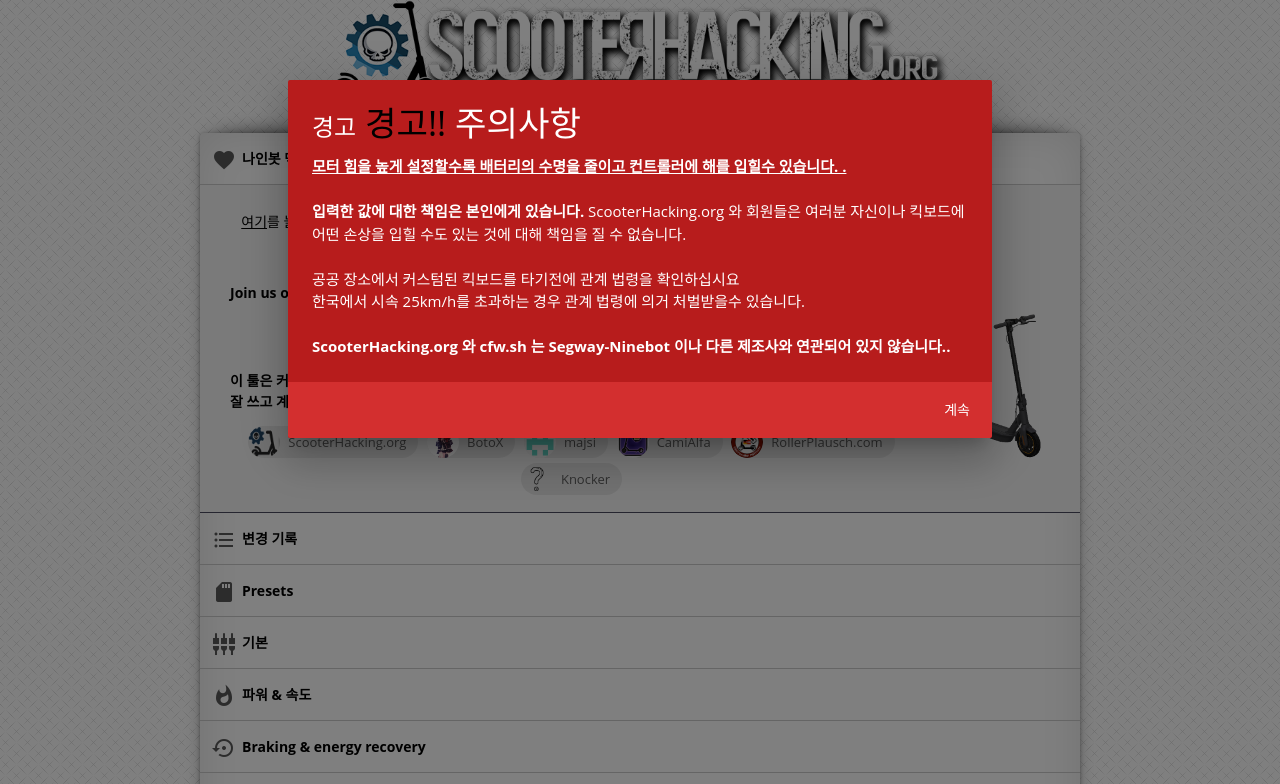
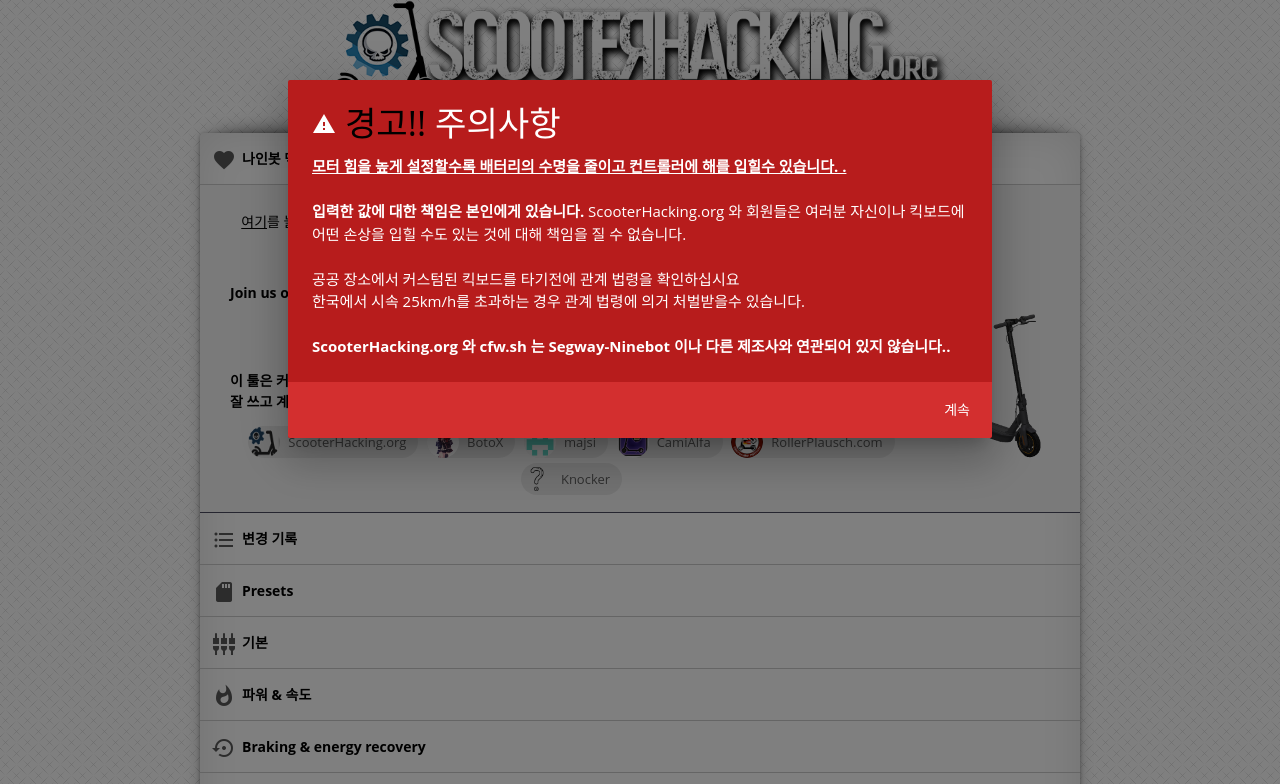
Before and after one commit to Channilee/channilee.github.io, a plain HTML site: page max/max.cfw.sh/index.html in a window 1280 px wide. Shown: the top 784 px of the page. Drawn offline with Linux system fonts and the light colour scheme.

Commit message:
Update index.html

```diff
--- a/max/max.cfw.sh/index.html
+++ b/max/max.cfw.sh/index.html
@@ -27,7 +27,7 @@
 
         <div id="disclaimer" class="modal red darken-4 white-text">
             <div class="modal-content">
-                <h4><i class="material-icons">경고</i> <a href="8ung.jpg" target="_BLANK">경고!!</a> 주의사항</h4>
+                <h4><i class="material-icons">warning</i> <a href="8ung.jpg" target="_BLANK">경고!!</a> 주의사항</h4>
                 <b><u>모터 힘을 높게 설정할수록 배터리의 수명을 줄이고 컨트롤러에 해를 입힐수 있습니다. .</u></b>
                 <br />
                 <br /> <b>입력한 값에 대한 책임은 본인에게 있습니다.</b>
```
